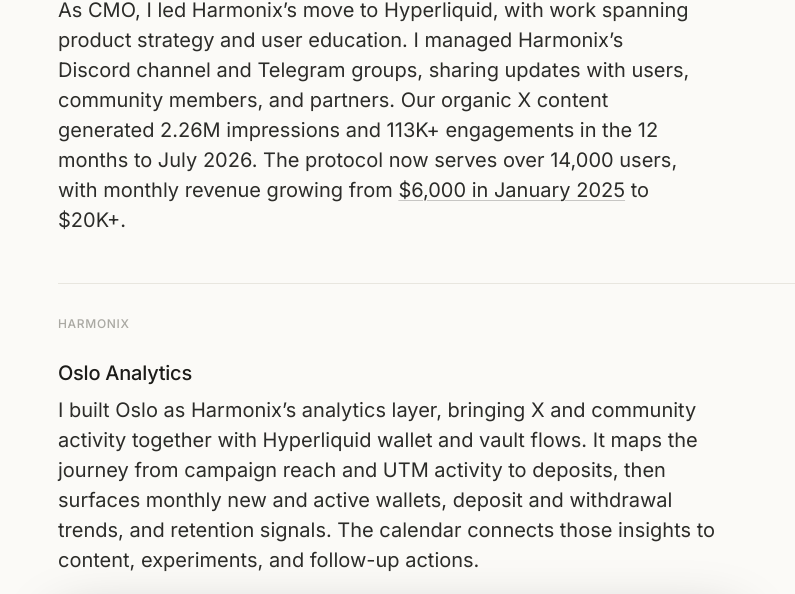
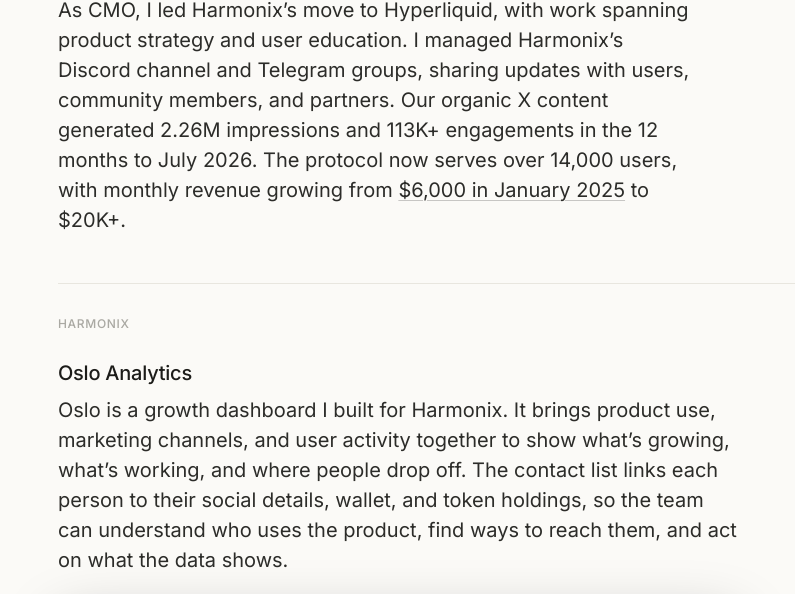
Before and after one commit to Christophorusan/christophorusan.github.io, a plain HTML site: page harmonix-finance.html in a window 1280 px wide. Shown: the part 244-838 px from the top of the page, without its empty margins (202-997 px from the left). Drawn offline with Linux system fonts and the light colour scheme; no server answers.

Commit message:
Clarify Oslo analytics portfolio description

```diff
--- a/harmonix-finance.html
+++ b/harmonix-finance.html
@@ -150,7 +150,7 @@
                   <article class="media-card oslo-analytics">
             <div class="piece-copy">
               <h3 class="piece-title"><a href="https://christophorusan.github.io/oslo-architecture/?view=analytics" target="_blank" rel="noreferrer">Oslo Analytics</a></h3>
-              <p class="piece-note">I built Oslo as Harmonix’s analytics layer, bringing X and community activity together with Hyperliquid wallet and vault flows. It maps the journey from campaign reach and UTM activity to deposits, then surfaces monthly new and active wallets, deposit and withdrawal trends, and retention signals. The calendar connects those insights to content, experiments, and follow-up actions.</p>
+              <p class="piece-note">Oslo is a growth dashboard I built for Harmonix. It brings product use, marketing channels, and user activity together to show what’s growing, what’s working, and where people drop off. The contact list links each person to their social details, wallet, and token holdings, so the team can understand who uses the product, find ways to reach them, and act on what the data shows.</p>
             </div>
             <div class="piece-reference">
               <a class="media-link media-frame oslo-flow-link" href="https://christophorusan.github.io/oslo-architecture/?view=analytics" target="_blank" rel="noreferrer" aria-label="Open Oslo analytics view">
```
